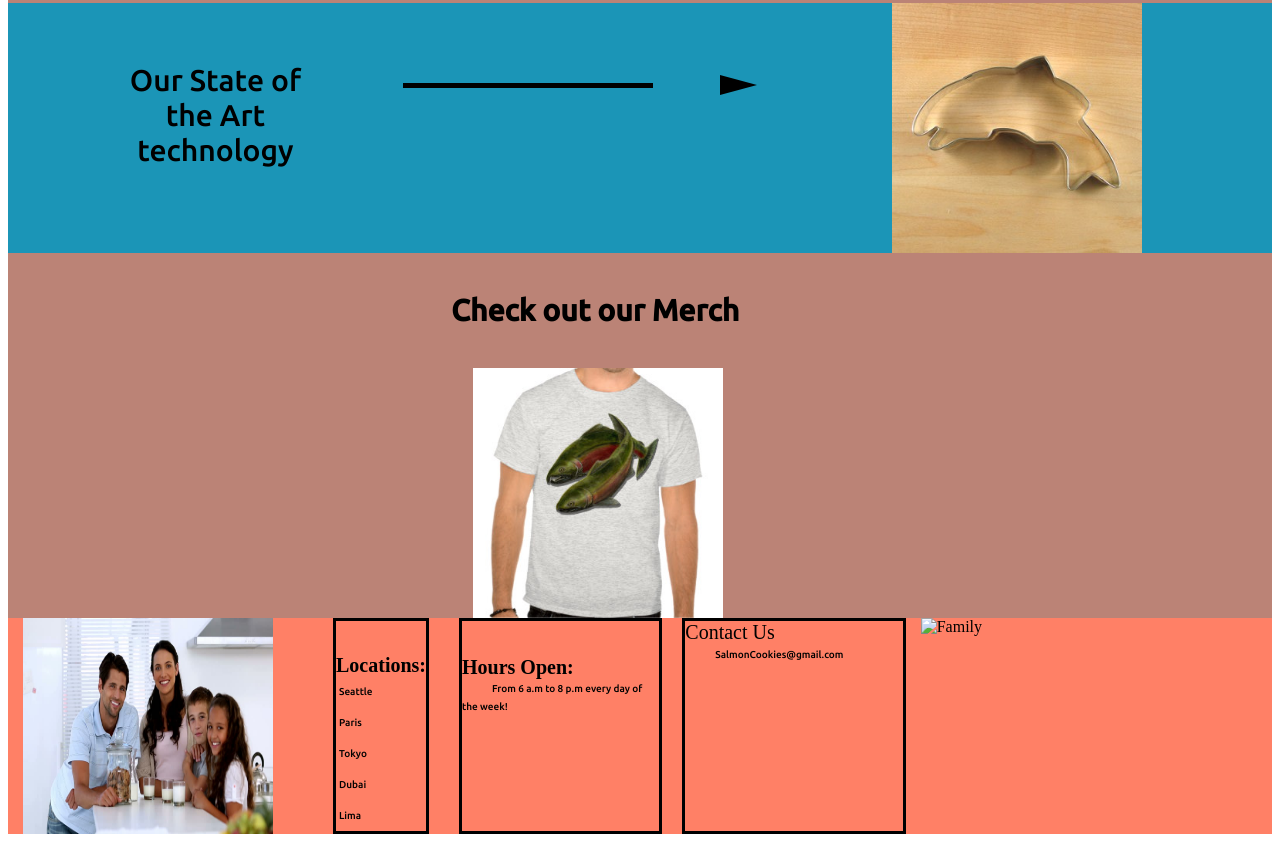
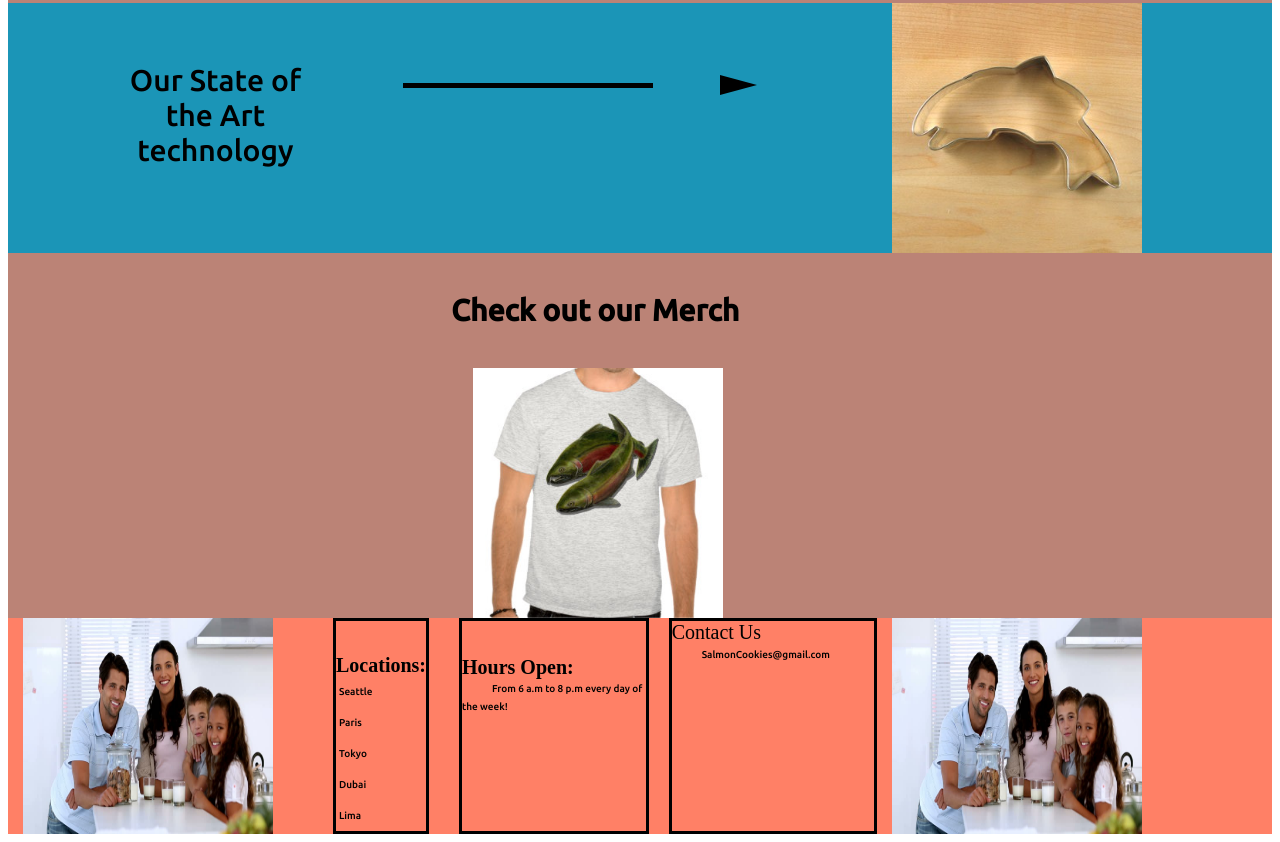
Before and after one commit to Mehtab228/cookie-stand, a plain HTML site: page index.html in a window 1280 px wide. Shown: the part 653-1495 px from the top of the page. Drawn offline with Linux system fonts and the light colour scheme; the site is published under a folder, as on GitHub Pages, so addresses that start at the root find nothing; a web font is replaced by a local one.

Commit message:
fixed an image

```diff
--- a/index.html
+++ b/index.html
@@ -65,7 +65,7 @@
         <p>SalmonCookies@gmail.com</p>
     </div>
 </div>
-<img src="/assets/family.jpeg" alt="Family">
+<img src="assets/family.jpeg" alt="family">
     </div>
 </footer>
     <script src="app.js"></script>
```
